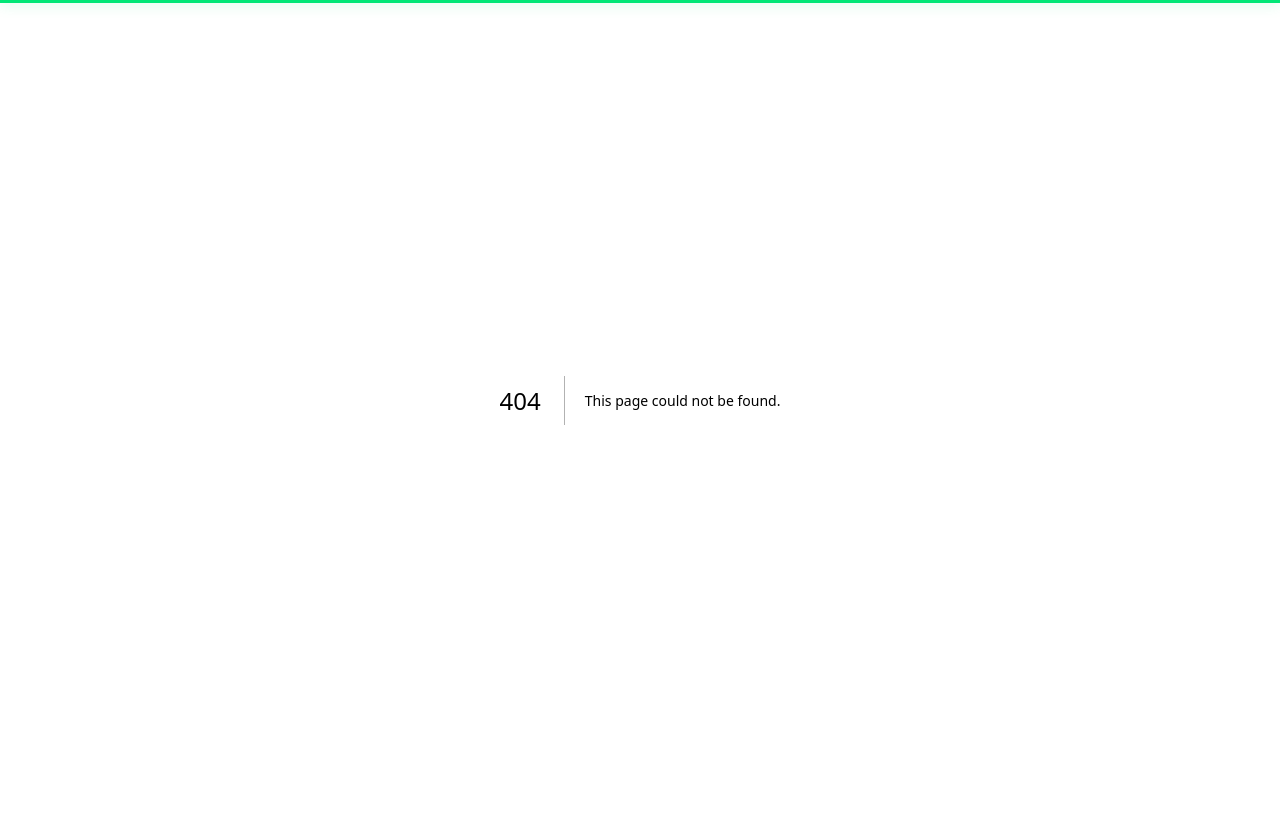
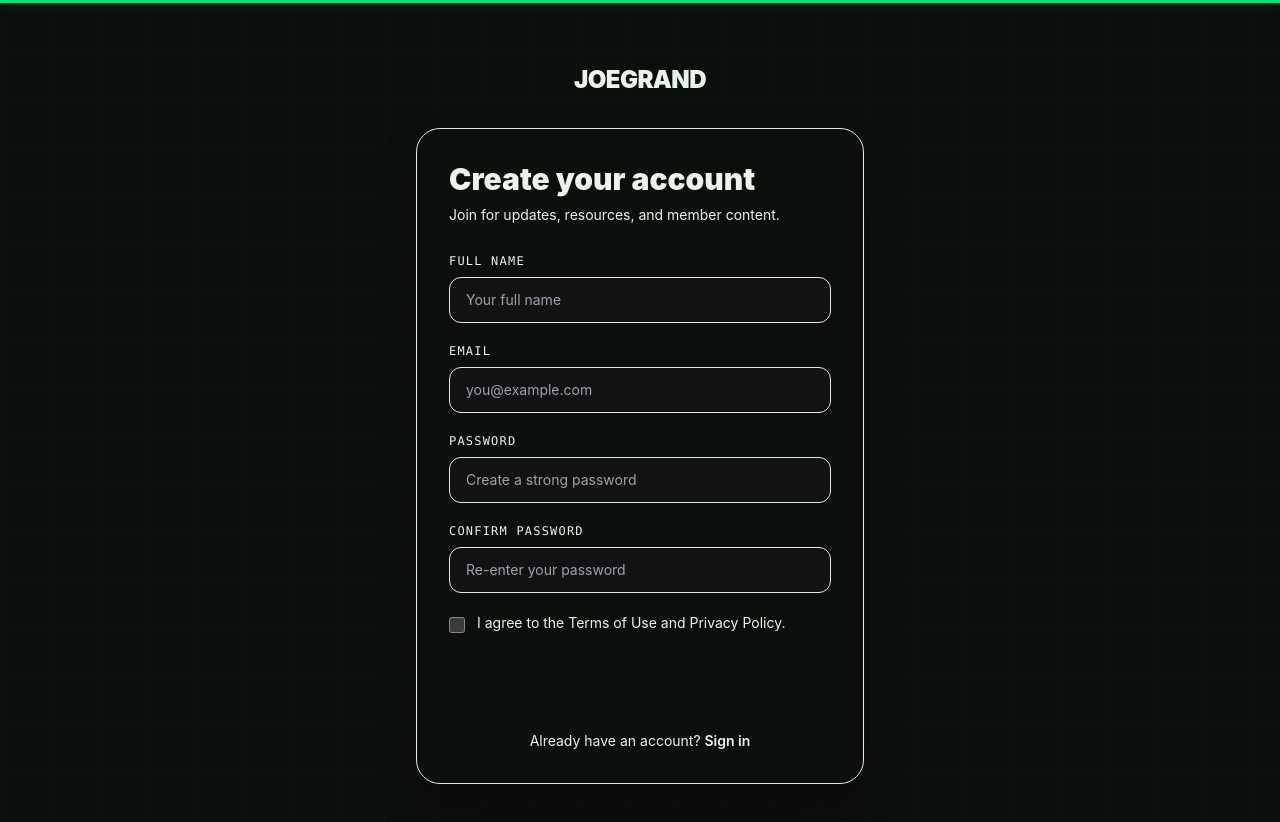
Before and after one commit to leephil1907-lab/joegrandweb, a Next.js app: page /signup in a window 1280 px wide. Before the commit this address had no page. Shown: the top 822 px of the page. Before the commit the page ends 800 px from the top, so only its background shows below. Built offline with nearby package versions, Linux system fonts and the light colour scheme.

Commit message:
Add animated login and signup experience

```diff
--- /dev/null
+++ b/app/signup/page.tsx
@@ -0,0 +1,64 @@
+"use client";
+
+import { useState, type FormEvent } from "react";
+import Link from "next/link";
+import { motion, useReducedMotion } from "motion/react";
+import AuthCard from "@/components/AuthCard";
+import AuthInput from "@/components/AuthInput";
+import PrimaryButton from "@/components/PrimaryButton";
+
+export default function SignupPage() {
+  const [loading, setLoading] = useState(false);
+  const reduceMotion = useReducedMotion();
+
+  async function handleSubmit(event: FormEvent<HTMLFormElement>) {
+    event.preventDefault();
+    if (loading) return;
+    const form = event.currentTarget;
+    const data = new FormData(form);
+    if (data.get("password") !== data.get("confirmPassword")) {
+      window.alert("Your passwords do not match.");
+      return;
+    }
+    setLoading(true);
+    // UI-only placeholder: connect this handler to the site's auth provider before launch.
+    await new Promise((resolve) => setTimeout(resolve, 1200));
+    setLoading(false);
+  }
+
+  const reveal = (delay: number) => ({
+    initial: reduceMotion ? { opacity: 0 } : { opacity: 0, y: 18 },
+    animate: { opacity: 1, y: 0 },
+    transition: { delay: reduceMotion ? 0 : delay, duration: reduceMotion ? 0.2 : 0.55 },
+  });
+
+  return (
+    <AuthCard title="Create your account" subtitle="Join for updates, resources, and member content.">
+      <form onSubmit={handleSubmit} className="space-y-5">
+        <AuthInput label="Full name" name="fullName" placeholder="Your full name" autoComplete="name" delay={0.45} />
+        <AuthInput label="Email" name="email" type="email" placeholder="you@example.com" autoComplete="email" delay={0.52} />
+        <AuthInput label="Password" name="password" type="password" placeholder="Create a strong password" autoComplete="new-password" delay={0.59} />
+        <AuthInput label="Confirm password" name="confirmPassword" type="password" placeholder="Re-enter your password" autoComplete="new-password" delay={0.66} />
+
+        <motion.label {...reveal(0.73)} className="flex items-start gap-3 text-sm text-muted">
+          <input type="checkbox" name="terms" required className="mt-1 h-4 w-4 rounded border-line bg-ink accent-[#00E676]" />
+          <span>
+            I agree to the{" "}
+            <Link href="/terms" className="text-accent hover:text-accent-alt">Terms of Use</Link>{" "}
+            and{" "}
+            <Link href="/privacy" className="text-accent hover:text-accent-alt">Privacy Policy</Link>.
+          </span>
+        </motion.label>
+
+        <motion.div {...reveal(0.8)}>
+          <PrimaryButton fullWidth loading={loading}>Create Account</PrimaryButton>
+        </motion.div>
+      </form>
+
+      <motion.p {...reveal(0.88)} className="mt-7 text-center text-sm text-muted">
+        Already have an account?{" "}
+        <Link href="/login" className="font-semibold text-accent transition hover:text-accent-alt">Sign in</Link>
+      </motion.p>
+    </AuthCard>
+  );
+}
```
